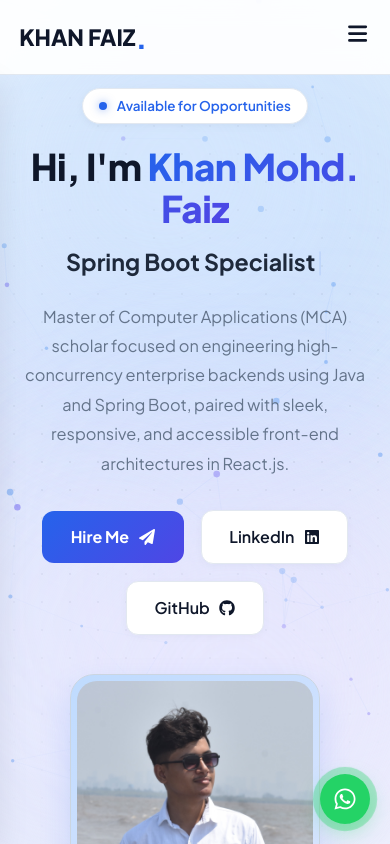
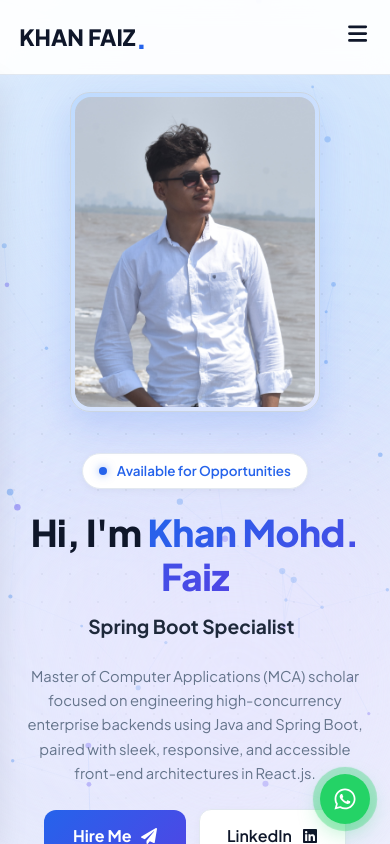
Before and after one commit to khanfaiz16/KHAN-FAIZ-PORTFOLIO, a React (Vite) app: page / in a window 390 px wide. Shown: the top 844 px of the page. Built offline with nearby package versions, Linux system fonts and the light colour scheme.

Commit message:
CSS UPDATE FOR MOBILE RESPONSIVE

```diff
--- a/src/App.css
+++ b/src/App.css
@@ -254,22 +254,25 @@
   color: var(--accent-primary) !important;
   transform: translateY(-2px);
 }
-
-/* Image */
+/* Desktop / Base Hero Image */
 .hero-image-container {
   display: flex;
   justify-content: center;
+  align-items: center;
+  position: relative;
   animation: floatHero 6s ease-in-out infinite;
 }
 
 .glowing-frame {
   position: relative;
-  width: 310px;
-  height: 390px;
+  width: min(320px, 90%);
+  aspect-ratio: 4 / 5; /* Preserves natural portrait framing */
+  height: auto;
   border-radius: 24px;
-  padding: 6px;
+  padding: 5px;
   background: linear-gradient(145deg, #bfdbfe, #e0e7ff);
   border: 1px solid #cbd5e1;
+  box-shadow: 0 12px 30px rgba(37, 99, 235, 0.12);
   animation: softGlow 4s ease-in-out infinite;
 }
 
@@ -277,8 +280,9 @@
   width: 100%;
   height: 100%;
   object-fit: cover;
+  object-position: center 15%; /* Keeps your face and sunglasses perfectly framed */
   border-radius: 20px;
-  background: #ffffff;
+  display: block;
 }
 
 /* About Section - Fixed Text Density */
@@ -872,6 +876,61 @@
 }
 
 @media (max-width: 768px) {
+
+  .hero {
+    min-height: auto;
+    padding-top: 5.8rem;
+    padding-bottom: 2.5rem;
+  }
+
+  .hero-grid {
+    display: flex;
+    flex-direction: column-reverse; /* Places image neatly on top or keeps content balanced */
+    align-items: center;
+    text-align: center;
+    gap: 2rem;
+  }
+
+  /* Responsive image sizing on mobile */
+  .hero-image-container {
+    width: 100%;
+    margin-bottom: 0.5rem;
+  }
+
+  .glowing-frame {
+    width: 220px; /* Slimmer width for phone viewports */
+    aspect-ratio: 1 / 1.15; /* Prevents overly tall cards */
+    border-radius: 20px;
+    padding: 4px;
+    box-shadow: 0 8px 24px rgba(37, 99, 235, 0.18);
+  }
+
+  .profile-photo {
+    border-radius: 16px;
+    object-position: center 20%;
+  }
+
+  .hero-title {
+    font-size: 2.2rem;
+    line-height: 1.2;
+  }
+
+  .hero-role {
+    font-size: 1.2rem;
+    min-height: 2rem;
+  }
+
+  .hero-description {
+    font-size: 0.92rem;
+    line-height: 1.65;
+    margin-bottom: 1.5rem;
+  }
+
+  .hero-actions {
+    justify-content: center;
+    gap: 0.8rem;
+  }
+
   .container {
     padding: 0 1.2rem;
   }
--- a/src/components/Hero.jsx
+++ b/src/components/Hero.jsx
@@ -41,9 +41,9 @@ const Hero = () => {
         <div className="hero-grid">
           <motion.div
             className="hero-content"
-            initial={{ opacity: 0, x: -30 }}
-            animate={{ opacity: 1, x: 0 }}
-            transition={{ duration: 0.7 }}
+            initial={{ opacity: 0, y: 20 }}
+            animate={{ opacity: 1, y: 0 }}
+            transition={{ duration: 0.6 }}
           >
             <div className="hero-status-pill">
               <span className="status-ping"></span> Available for Opportunities
@@ -52,8 +52,7 @@ const Hero = () => {
               Hi, I'm <span className="gradient-accent">Khan Mohd. Faiz</span>
             </h1>
 
-            {/* Animated Typing Header */}
-            <h2 className="hero-role" style={{ minHeight: '2.4rem' }}>
+            <h2 className="hero-role">
               <span>{currentText}</span>
               <span className="typewriter-cursor">|</span>
             </h2>
@@ -69,7 +68,7 @@ const Hero = () => {
                 Hire Me <FaPaperPlane />
               </a>
               <a
-                href="https://www.linkedin.com/in/mohd-faiz-khan-085555319/"
+                href="https://www.linkedin.com"
                 target="_blank"
                 rel="noreferrer"
                 className="btn-glass"
@@ -89,12 +88,17 @@ const Hero = () => {
 
           <motion.div
             className="hero-image-container"
-            initial={{ opacity: 0, scale: 0.9 }}
+            initial={{ opacity: 0, scale: 0.95 }}
             animate={{ opacity: 1, scale: 1 }}
-            transition={{ duration: 0.8 }}
+            transition={{ duration: 0.7 }}
           >
             <div className="glowing-frame">
-              <img src="./profile.JPG" alt="Khan Mohd. Faiz" className="profile-photo" />
+              <img
+                src="./profile.JPG"
+                alt="Khan Mohd. Faiz"
+                className="profile-photo"
+                loading="eager"
+              />
             </div>
           </motion.div>
         </div>
```
